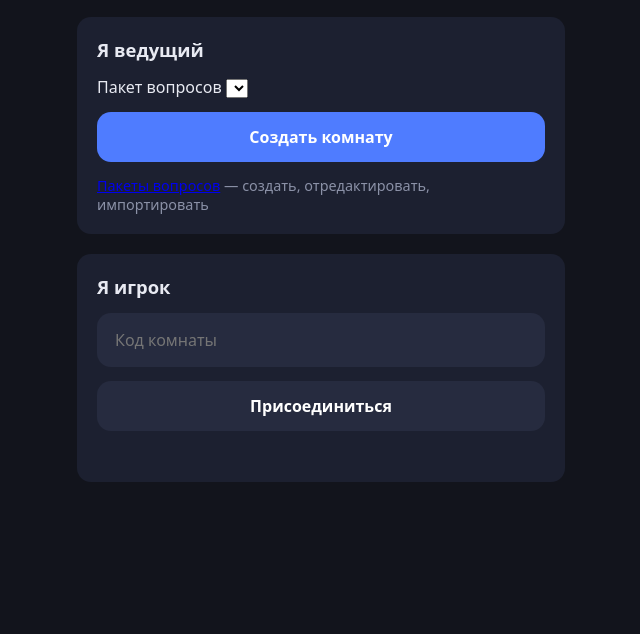
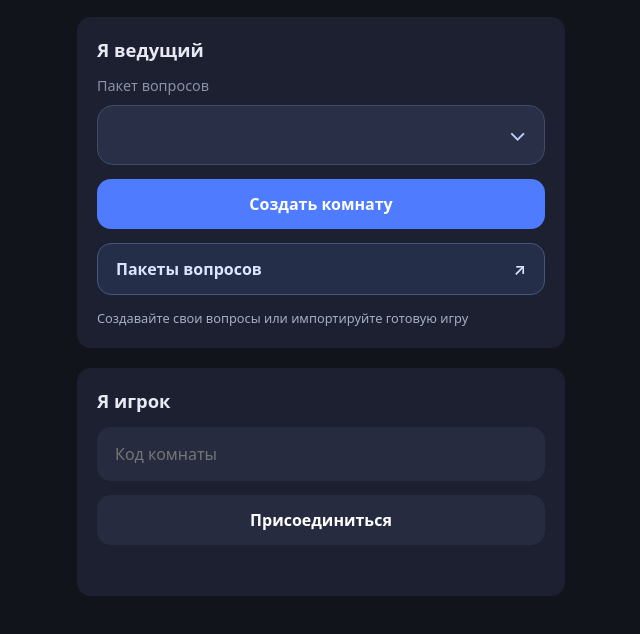
Before and after one commit to AlexanderSanes/SIGame2.0, a website with bundled scripts: page client/index.html in a window 1280 px wide. Shown: the part 62-696 px from the top of the page, without its empty margins (319-959 px from the left). Built offline with nearby package versions, Linux system fonts and the light colour scheme; files whose address does not match are found by name.

Commit message:
Дизайн: современный выбор пакета и кнопка библиотеки

```diff
--- a/client/index.html
+++ b/client/index.html
@@ -12,11 +12,11 @@
 
     <div class="card">
       <h2>Я ведущий</h2>
-      <label class="field">Пакет вопросов
-        <select id="pack-select"></select>
+      <label class="pack-field">Пакет вопросов
+        <span class="pack-select-wrap"><select id="pack-select"></select><span class="pack-chevron" aria-hidden="true">⌄</span></span>
       </label>
       <button id="create-btn">Создать комнату</button>
-      <p class="muted"><a href="/packs/">Пакеты вопросов</a> — создать, отредактировать, импортировать</p>
+      <a class="pack-library-btn" href="/packs/">Пакеты вопросов <span aria-hidden="true">↗</span></a><p class="pack-library-hint">Создавайте свои вопросы или импортируйте готовую игру</p>
     </div>
 
     <div class="card">
--- a/client/shared/style.css
+++ b/client/shared/style.css
@@ -177,3 +177,26 @@ input[type='text']:focus { border-color: var(--accent); }
 .connection-status{position:fixed;bottom:3px;right:8px;z-index:70;font-size:11px;color:#7ee787;background:var(--bg);padding:3px 6px;border-radius:6px}.connection-status[data-online="false"]{color:#ffc266}.view-controls{position:fixed;top:8px;left:8px;display:flex;gap:4px;z-index:60}.view-controls button{padding:4px 8px;background:var(--bg-input);min-height:36px}
 
 .audio-settings{position:fixed;bottom:26px;right:8px;z-index:70;background:var(--bg-card);padding:8px;border-radius:8px;font-size:.8rem}.audio-settings summary{cursor:pointer}.audio-settings label{display:flex;gap:8px;align-items:center;margin:8px 0}.audio-settings button{min-height:32px;font-size:.8rem;padding:6px}
+
+/* Главная: выбор пакета */
+.pack-field { display: flex; flex-direction: column; gap: 10px; font-size: .9rem; color: var(--text-dim); min-width: 0; }
+.pack-select-wrap { position: relative; display: block; }
+#pack-select {
+  appearance: none; -webkit-appearance: none; color-scheme: dark;
+  width: 100%; min-width: 0; min-height: 60px; padding: 16px 46px 16px 18px;
+  font: inherit; font-size: 1rem; font-weight: 500; color: var(--text);
+  background: #292f47; border: 1px solid #414a6a; border-radius: 16px;
+  cursor: pointer; text-overflow: ellipsis; transition: border-color .15s, background .15s;
+}
+#pack-select:hover { background: #303852; border-color: #7085bd; }
+#pack-select:focus-visible { outline: 3px solid #a7bcff; outline-offset: 3px; }
+#pack-select option { background: #262b3f; color: #f1f3ff; }
+.pack-chevron { position: absolute; right: 18px; top: 50%; transform: translateY(-60%); color: #bdccff; font-size: 24px; pointer-events: none; }
+.pack-library-btn, .pack-library-btn:visited {
+  display: flex; justify-content: space-between; align-items: center; gap: 12px;
+  min-height: 52px; padding: 14px 18px; border-radius: 14px;
+  text-decoration: none; font-weight: 600; color: #dce5ff; background: #252e48; border: 1px solid #435680;
+}
+.pack-library-btn:hover { background: #324263; color: #fff; }
+.pack-library-btn:focus-visible { outline: 3px solid #a7bcff; outline-offset: 3px; }
+.pack-library-hint { font-size: .8rem; line-height: 1.5; color: #a6aec6; }
```
Also changed, not shown: docs/qa/landing-package-picker.jpg (added).
